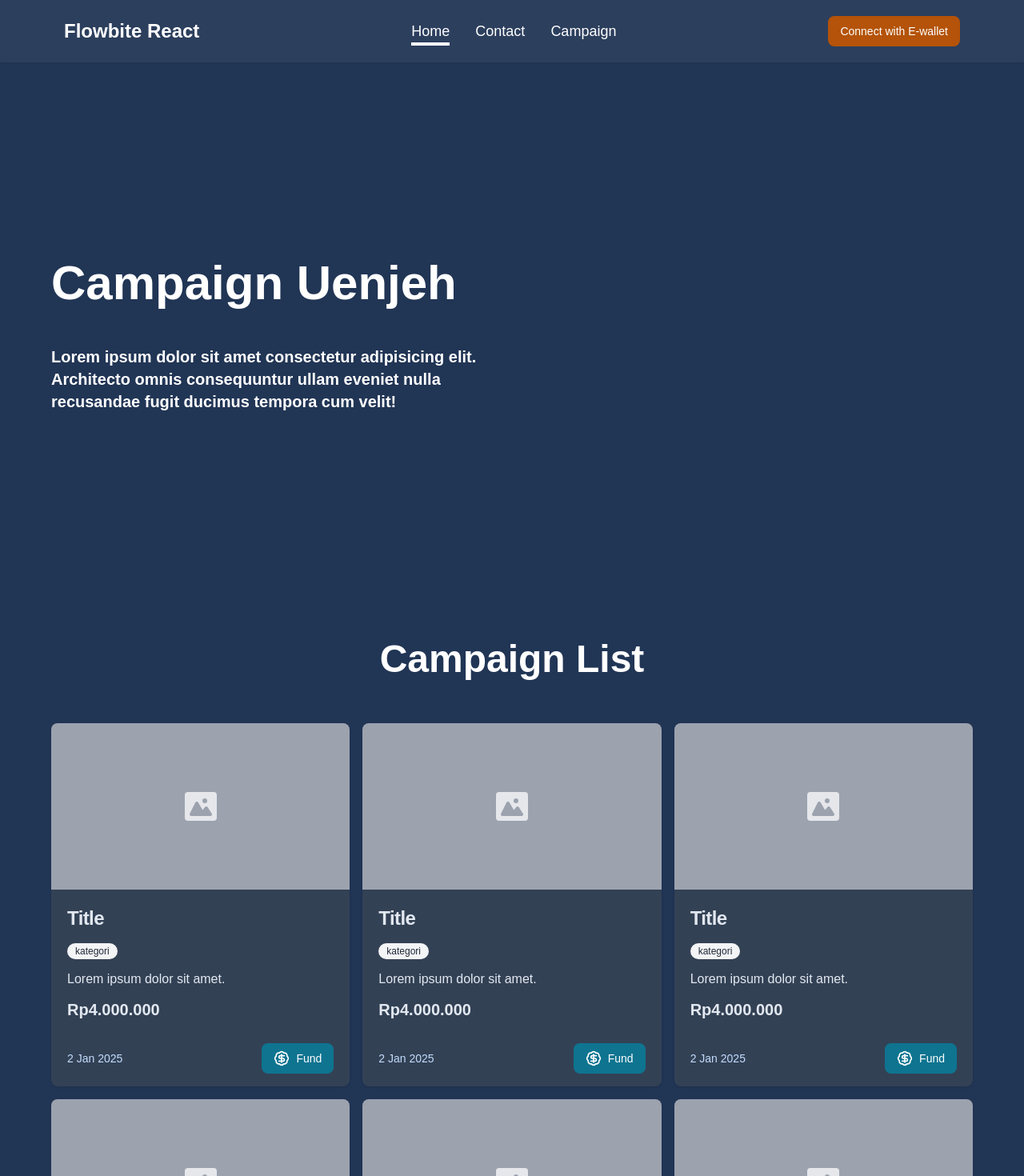
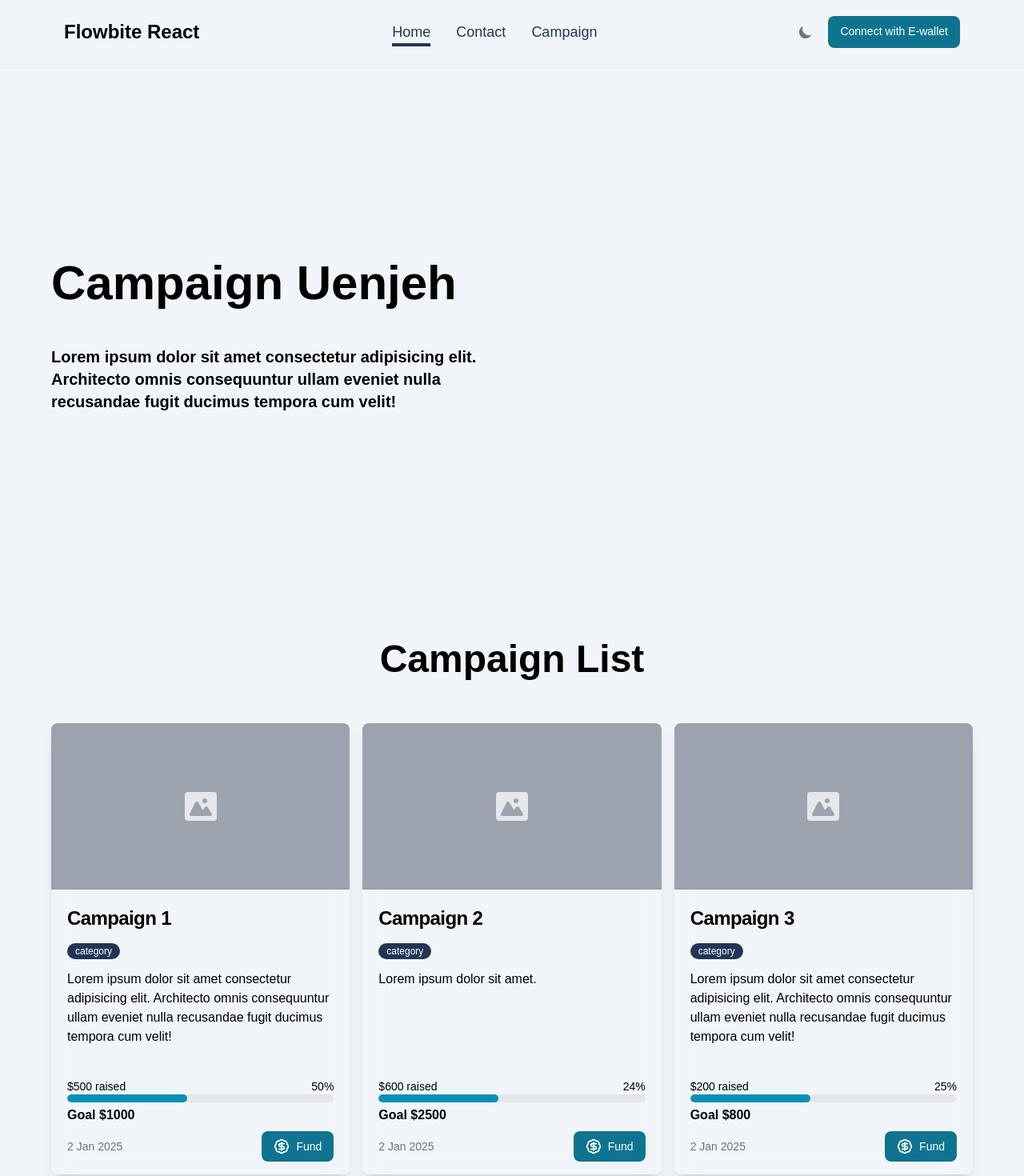
Before and after one commit to khmalz/charivest, a Next.js app in the folder webclient/: page / in a window 1280 px wide. Shown: the top 1470 px of the page at 80% size. Built offline with nearby package versions, Linux system fonts and the light colour scheme.

Commit message:
add light/dark mode system and add progress bar in card campaign

```diff
--- a/webclient/app/campaign/page.js
+++ b/webclient/app/campaign/page.js
@@ -51,7 +51,7 @@ export default function Campaign() {
    return (
       <div>
          <section id="create">
-            <h2 className="text-center text-2xl font-bold text-white sm:text-3xl mt-24">Create Campaign</h2>
+            <h2 className="text-center text-2xl font-bold text-black dark:text-white sm:text-3xl mt-24">Create Campaign</h2>
 
             <div className="flex justify-center">
                <div className="w-full max-w-3xl p-3">
@@ -60,26 +60,26 @@ export default function Campaign() {
                         <div className="grid grid-cols-2 space-x-2">
                            <div>
                               <div className="mb-2 block">
-                                 <Label htmlFor="title" className="text-white" value="Title" />
+                                 <Label htmlFor="title" className="dark:text-white text-slate-800" value="Title" />
                               </div>
                               <TextInput id="title" type="text" />
                            </div>
                            <div>
                               <div className="mb-2 block">
-                                 <Label htmlFor="deadline" className="text-white" value="Deadline" />
+                                 <Label htmlFor="deadline" className="dark:text-white text-slate-800" value="Deadline" />
                               </div>
                               <Datepicker language="id-ID" theme={datepickerTheme} labelTodayButton="Hari Ini" labelClearButton="Clear" minDate={new Date()} />
                            </div>
                         </div>
                         <div className="max-w-full">
                            <div className="mb-2 block">
-                              <Label htmlFor="description" value="Description" className="text-white" />
+                              <Label htmlFor="description" value="Description" className="dark:text-white text-slate-800" />
                            </div>
                            <Textarea id="description" placeholder="Leave a description..." required rows={4} />
                         </div>
                         <div>
                            <div className="mb-2 block">
-                              <Label htmlFor="image" value="Image" className="text-white" />
+                              <Label htmlFor="image" value="Image" className="dark:text-white text-slate-800" />
                            </div>
 
                            <DropzoneInput onDrop={onDrop} />
--- a/webclient/app/globals.css
+++ b/webclient/app/globals.css
@@ -18,11 +18,11 @@ body {
 
 @layer components {
    .hover-underline {
-      @apply relative inline-block text-white;
+      @apply relative inline-block text-primary hover:!text-primary dark:!text-white dark:md:hover:!text-white;
    }
 
    .hover-underline::after {
-      @apply absolute -bottom-1 left-0 h-1 w-full origin-bottom-right scale-x-0 bg-white transition-transform duration-300 ease-out content-[''] hover:origin-bottom-left hover:scale-x-100;
+      @apply absolute -bottom-1 left-0 h-1 w-full origin-bottom-right scale-x-0 bg-primary dark:!bg-white transition-transform duration-300 ease-out content-[''] hover:origin-bottom-left hover:scale-x-100;
    }
 
    .hover-underline.active::after {
--- a/webclient/app/layout.js
+++ b/webclient/app/layout.js
@@ -1,6 +1,7 @@
 import { Roboto, Roboto_Mono } from "next/font/google";
 import "./globals.css";
 import Nav from "@/components/ui/Nav";
+import { Flowbite, ThemeModeScript } from "flowbite-react";
 
 const robotoSans = Roboto({
    weight: ["100", "400", "500", "900"],
@@ -21,10 +22,15 @@ export const metadata = {
 
 export default function RootLayout({ children }) {
    return (
-      <html lang="en">
-         <body className={`${robotoSans.variable} ${robotoMono.variable} antialiased bg-primary mb-10`}>
+      <html lang="en" suppressHydrationWarning>
+         <head>
+            <ThemeModeScript />
+         </head>
+         <body className={`${robotoSans.variable} ${robotoMono.variable} antialiased bg-slate-100 dark:bg-primary mb-10`}>
             <Nav />
-            <div className="container">{children}</div>
+            <Flowbite>
+               <div className="container">{children}</div>
+            </Flowbite>
          </body>
       </html>
    );
--- a/webclient/app/page.js
+++ b/webclient/app/page.js
@@ -1,17 +1,51 @@
-import Nav from "@/components/ui/Nav";
-import { Button } from "flowbite-react";
+import { Button, Progress } from "flowbite-react";
 import { BadgeDollarSign } from "lucide-react";
 
 export default function Home() {
+   const campaigns = [
+      {
+         id: 1,
+         title: "Campaign 1",
+         category: "category",
+         description: "Lorem ipsum dolor sit amet consectetur adipisicing elit. Architecto omnis consequuntur ullam eveniet nulla recusandae fugit ducimus tempora cum velit!",
+         target: 1000,
+         raised: 500,
+      },
+      {
+         id: 2,
+         title: "Campaign 2",
+         category: "category",
+         description: "Lorem ipsum dolor sit amet.",
+         target: 2500,
+         raised: 600,
+      },
+      {
+         id: 3,
+         title: "Campaign 3",
+         category: "category",
+         description: "Lorem ipsum dolor sit amet consectetur adipisicing elit. Architecto omnis consequuntur ullam eveniet nulla recusandae fugit ducimus tempora cum velit!",
+         target: 800,
+         raised: 200,
+      },
+      {
+         id: 4,
+         title: "Campaign 4",
+         category: "category",
+         description: "Lorem ipsum dolor sit amet consectetur adipisicing elit. Architecto omnis consequuntur ullam eveniet nulla recusandae fugit ducimus tempora cum velit!",
+         target: 1500,
+         raised: 600,
+      },
+   ];
+
    return (
       <div>
          <section id="home" className="grid min-h-screen grid-cols-1 md:grid-cols-2 md:items-center">
             <div className="flex flex-col items-center space-y-4 self-end md:items-start md:space-y-2 md:self-center">
                <div className="py-10">
-                  <h1 className="text-center text-3xl font-bold text-white sm:text-4xl md:text-start md:text-5xl lg:text-6xl">Campaign Uenjeh</h1>
+                  <h1 className="text-center text-3xl font-bold dark:text-white sm:text-4xl md:text-start md:text-5xl lg:text-6xl">Campaign Uenjeh</h1>
                </div>
                <div>
-                  <h4 className="text-base font-bold text-white md:text-lg lg:text-xl">
+                  <h4 className="text-base font-bold dark:text-white md:text-lg lg:text-xl">
                      <span>Lorem ipsum dolor sit amet consectetur adipisicing elit. Architecto omnis consequuntur ullam eveniet nulla recusandae fugit ducimus tempora cum velit!</span>
                   </h4>
                </div>
@@ -19,11 +53,11 @@ export default function Home() {
          </section>
 
          <section id="campaign" className="mt-20 min-h-screen md:mt-0">
-            <h3 className="text-center text-2xl font-bold text-white sm:text-4xl md:text-5xl">Campaign List</h3>
+            <h3 className="text-center text-2xl font-bold dark:text-white sm:text-4xl md:text-5xl">Campaign List</h3>
 
             <div className="mx-auto mt-14 grid grid-cols-1 gap-4 md:mx-0 md:grid-cols-2 xl:grid-cols-3">
-               {[1, 2, 3, 4, 5, 6].map(item => (
-                  <div key={item} className="group flex max-w-md flex-col justify-between overflow-hidden rounded-lg bg-slate-700 shadow backdrop-blur-md transition-transform duration-300 hover:scale-102">
+               {campaigns.map(item => (
+                  <div key={item.id} className="group flex max-w-md flex-col justify-between overflow-hidden rounded-lg dark:bg-slate-700 dark:shadow shadow-lg backdrop-blur-md transition-transform duration-300 hover:scale-102">
                      <div>
                         <div className="flex h-52 w-auto items-center justify-center bg-gray-400">
                            <svg className="h-10 w-10 text-gray-200 " aria-hidden="true" xmlns="http://www.w3.org/2000/svg" fill="currentColor" viewBox="0 0 20 18">
@@ -32,16 +66,26 @@ export default function Home() {
                         </div>
 
                         <div className="p-5">
-                           <h5 className="text-2xl font-bold capitalize tracking-tight text-slate-200">title</h5>
+                           <h5 className="text-2xl font-bold capitalize tracking-tight dark:text-slate-200">{item.title}</h5>
                            <div className="my-3">
-                              <span className="mr-2 inline-flex cursor-pointer items-center rounded-full bg-gray-100 px-2.5 py-0.5 text-xs font-medium text-gray-800 hover:bg-gray-200/90">kategori</span>
+                              <span className="mr-2 inline-flex cursor-pointer items-center rounded-full bg-primary text-white dark:bg-gray-100 px-2.5 py-0.5 text-xs font-medium dark:text-gray-800 hover:bg-gray-200/90">{item.category}</span>
                            </div>
-                           <p className="text-sm font-normal text-slate-200 md:text-base">Lorem ipsum dolor sit amet.</p>
-                           <h6 className="text-slate-200 font-semibold text-xl mt-3">Rp4.000.000</h6>
+                           <p className="text-sm font-normal dark:text-slate-200 md:text-base mb-5">{item.description}</p>
                         </div>
                      </div>
+                     <div>
+                        <div className="px-5">
+                           <div>
+                              <div className="flex items-center justify-between">
+                                 <p className="dark:text-slate-200 text-xs md:text-sm">${item.raised} raised</p>
+                                 <p className="dark:text-slate-200 text-xs md:text-sm">{(item.raised * 100) / item.target}%</p>
+                              </div>
+                              <Progress progress={45} />
+                           </div>
+                           <h6 className="dark:text-slate-200 font-semibold text-sm md:text-base mt-1">Goal ${item.target}</h6>
+                        </div>
                         <div className="flex space-x-3 px-5 pb-4 pt-2 items-center justify-between">
-                        <p className="text-sm text-blue-200">2 Jan 2025</p>
+                           <p className="text-sm text-slate-500 dark:text-blue-200">2 Jan 2025</p>
                            <Button size="sm">
                               <div className="flex items-center justify-center">
                                  <BadgeDollarSign className="mr-2 h-5 w-5" />
@@ -50,6 +94,7 @@ export default function Home() {
                            </Button>
                         </div>
                      </div>
+                  </div>
                ))}
             </div>
          </section>
--- a/webclient/components/ui/Nav.jsx
+++ b/webclient/components/ui/Nav.jsx
@@ -1,7 +1,7 @@
 "use client";
 
 import React from "react";
-import { Button, Navbar } from "flowbite-react";
+import { Button, DarkThemeToggle, Navbar, Popover } from "flowbite-react";
 import { usePathname } from "next/navigation";
 import Link from "next/link";
 
@@ -12,22 +12,34 @@ export default function Nav() {
       { text: "Campaign", link: "/campaign" },
    ];
 
+   const contentPopover = (
+      <div className="w-full text-sm text-gray-500 dark:text-gray-400">
+         <div className="px-3 py-2">
+            <p>Switch Mode</p>
+         </div>
+      </div>
+   );
+
    const pathname = usePathname();
 
    return (
       <Navbar fluid theme={"dark"} className="fixed start-0 top-0 z-20 w-full bg-white bg-opacity-5 shadow-sm backdrop-blur-sm py-3 md:py-5 md:!px-[5rem]">
          <Navbar.Brand>
-            <span className="self-center whitespace-nowrap text-2xl font-semibold text-white">Flowbite React</span>
+            <span className="self-center whitespace-nowrap text-2xl font-semibold dark:text-white">Flowbite React</span>
          </Navbar.Brand>
          <div className="flex md:order-2">
-            <Button size="sm" className="!text-white bg-amber-700 hover:!bg-amber-800">
+            <Popover content={contentPopover} trigger="hover">
+               <DarkThemeToggle />
+            </Popover>
+
+            <Button size="sm" className="!text-white dark:bg-amber-700 dark:hover:!bg-amber-800 md:ml-2">
                Connect with E-wallet
             </Button>
-            <Navbar.Toggle className="!text-white hover:bg-opacity-5" />
+            <Navbar.Toggle className="dark:!text-white hover:bg-opacity-5" />
          </div>
          <Navbar.Collapse>
             {navLink.map((item, index) => (
-               <Navbar.Link as={Link} href={item.link} key={index} className={`${pathname == item.link && "active"} hover:bg-opacity-5 md:hover-underline md:text-lg capitalize text-white md:hover:!text-white`}>
+               <Navbar.Link as={Link} href={item.link} key={index} className={`${pathname == item.link && "active"} hover:bg-opacity-5 md:hover-underline md:text-lg capitalize`}>
                   {item.text}
                </Navbar.Link>
             ))}
```
Lines whose indentation alone changed are shown as unchanged.
